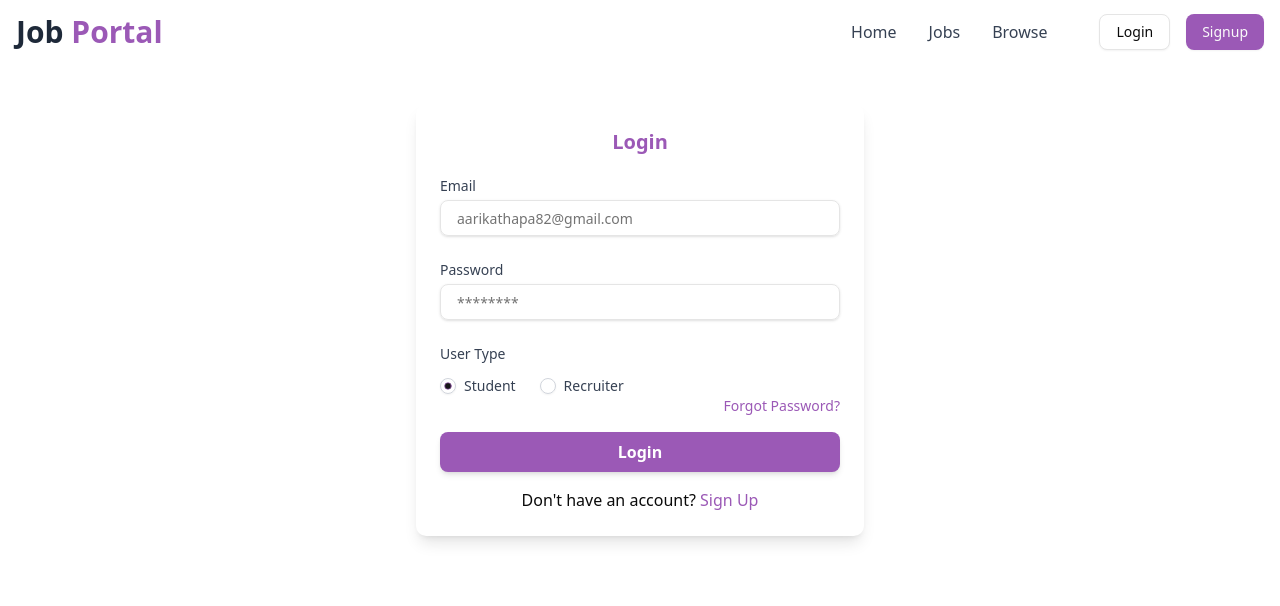
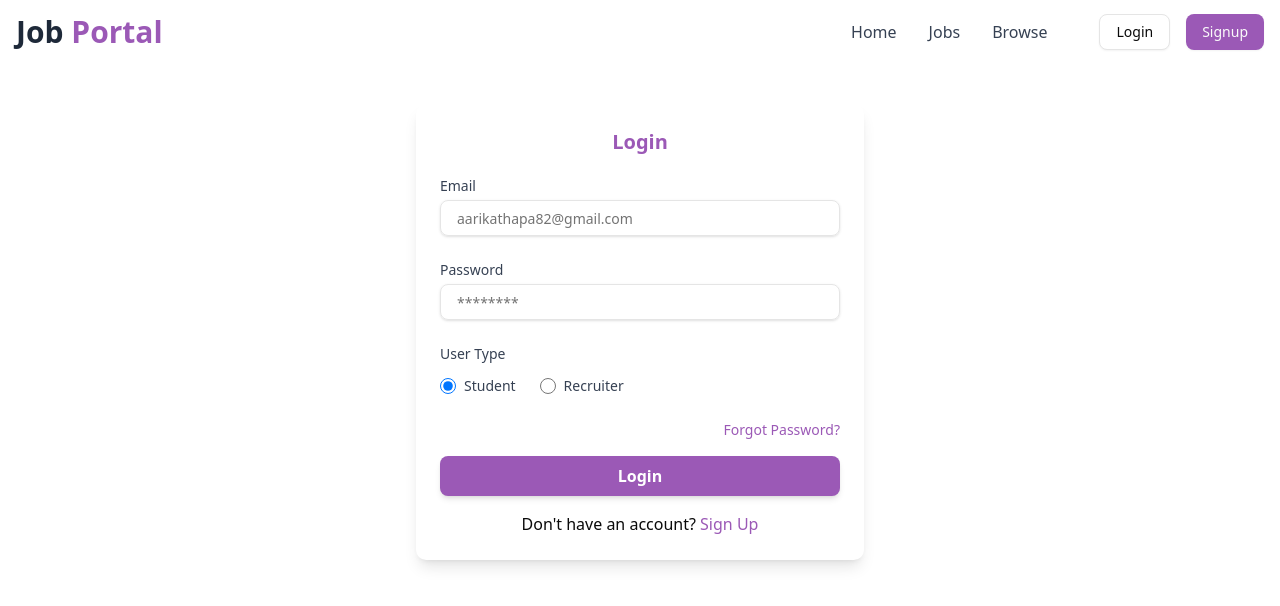
Before and after one commit to Anupama-n/job-portal, a React (Vite) app in the folder frontend/: page /login in a window 1280 px wide. Shown: the top 606 px of the page. Built offline with nearby package versions, Linux system fonts and the light colour scheme.

Commit message:
updated signup and login

```diff
--- a/frontend/src/components/auth/login.jsx
+++ b/frontend/src/components/auth/login.jsx
@@ -2,14 +2,23 @@ import React, { useState } from 'react';
 import Navbar from '../shared/Navbar';
 import { Label } from "@/components/ui/label";
 import { Input } from '../ui/input';
-import { RadioGroup, RadioGroupItem } from "@/components/ui/radio-group";
 import { Link } from 'react-router-dom';
 
 const Login = () => {
-    const [selectedOption, setSelectedOption] = useState("student");
+    const [input, setInput] = useState({
+        email: "",
+        password: "",
+        role: "student"
+    });
 
-    const handleRadioChange = (value) => {
-        setSelectedOption(value);
+    const changeEventHandler = (e) => {
+        setInput({ ...input, [e.target.name]: e.target.value });
+    };
+
+    const submitHandler = async (e) => {
+        e.preventDefault();
+        console.log(input);
+        // TODO: Add API call or authentication logic here
     };
 
     return (
@@ -17,13 +26,16 @@ const Login = () => {
             <Navbar />
 
             <div className="max-w-md mx-auto mt-10 p-6 bg-white shadow-lg rounded-lg">
-                <form>
+                <form onSubmit={submitHandler}>
                     <h1 className="font-bold text-xl text-center text-[#9B59B6] mb-5">Login</h1>
 
                     <div className="mb-6">
                         <Label className="block text-sm font-medium text-gray-700">Email</Label>
                         <Input
                             type="email"
+                            name="email"
+                            value={input.email}
+                            onChange={changeEventHandler}
                             placeholder="aarikathapa82@gmail.com"
                             className="mt-1 px-4 py-2 border rounded-md w-full shadow-sm focus:outline-none focus:ring-2 focus:ring-[#9B59B6] focus:border-[#9B59B6]"
                         />
@@ -33,34 +45,43 @@ const Login = () => {
                         <Label className="block text-sm font-medium text-gray-700">Password</Label>
                         <Input
                             type="password"
+                            name="password"
+                            value={input.password}
+                            onChange={changeEventHandler}
                             placeholder="********"
                             className="mt-1 px-4 py-2 border rounded-md w-full shadow-sm focus:outline-none focus:ring-2 focus:ring-[#9B59B6] focus:border-[#9B59B6]"
                         />
                     </div>
 
-                    <div>
+                    <div className="mb-6">
                         <Label className="block text-sm font-medium text-gray-700 mb-3">User Type</Label>
-                        <RadioGroup value={selectedOption} onValueChange={handleRadioChange}>
                         <div className="flex items-center space-x-6">
                             <div className="flex items-center space-x-2">
-                                    <RadioGroupItem
+                                <input
+                                    type="radio"
+                                    id="student"
                                     value="student"
                                     name="role"
+                                    checked={input.role === "student"}
+                                    onChange={changeEventHandler}
                                     className="h-4 w-4 border-gray-300 text-[#9B59B6] focus:ring-[#9B59B6] rounded-full cursor-pointer transition-all duration-200"
                                 />
-                                    <Label className="text-sm text-gray-700 cursor-pointer">Student</Label>
+                                <Label htmlFor="student" className="text-sm text-gray-700 cursor-pointer">Student</Label>
                             </div>
 
                             <div className="flex items-center space-x-2">
-                                    <RadioGroupItem
+                                <input
+                                    type="radio"
+                                    id="recruiter"
                                     value="recruiter"
                                     name="role"
+                                    checked={input.role === "recruiter"}
+                                    onChange={changeEventHandler}
                                     className="h-4 w-4 border-gray-300 text-[#9B59B6] focus:ring-[#9B59B6] rounded-full cursor-pointer transition-all duration-200"
                                 />
-                                    <Label className="text-sm text-gray-700 cursor-pointer">Recruiter</Label>
+                                <Label htmlFor="recruiter" className="text-sm text-gray-700 cursor-pointer">Recruiter</Label>
                             </div>
                         </div>
-                        </RadioGroup>
                     </div>
 
                     <div className="flex justify-end mb-4">
```
Lines whose indentation alone changed are shown as unchanged.
